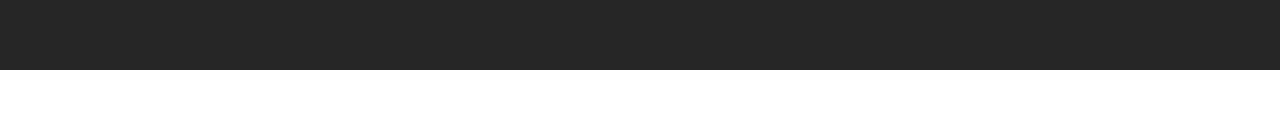
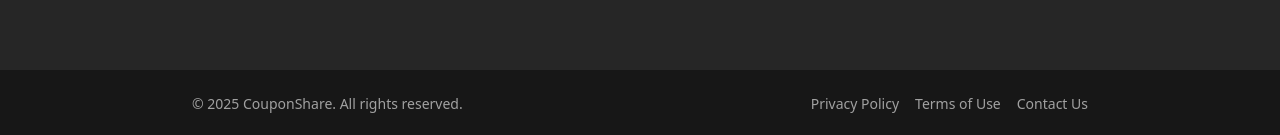
Before and after one commit to Joyal-George-KJ/CouponShare, a React (Vite) app: page / in a window 1280 px wide. Shown: the part 742-877 px from the top of the page. Before the commit the page ends 812 px from the top, so only its background shows below. Built offline with nearby package versions, Linux system fonts and the light colour scheme; no server answers.

Commit message:
Implimented Footer in layout

```diff
--- a/src/Layout.jsx
+++ b/src/Layout.jsx
@@ -5,6 +5,7 @@ import AppwriteConfig from "./constants/AppwriteConf";
 import { useDispatch } from "react-redux";
 import { setUser } from "./util/slices/userSlice";
 import Loader from "./components/Loader";
+import Footer from "./screen/Footer";
 
 function Layout() {
     const message = "This is a message from Layout component";
@@ -58,6 +59,7 @@ function Layout() {
                         {message}
                     </div>
                 )}
+                <Footer />
             </div>
         );
     }
```
